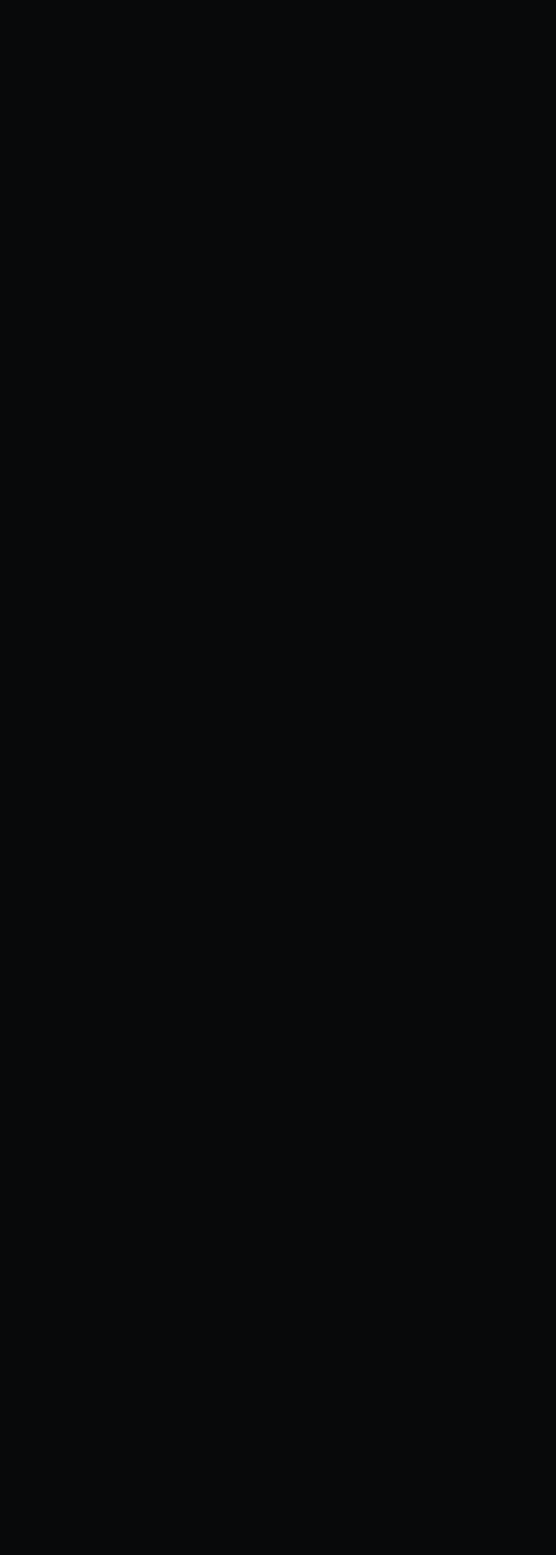
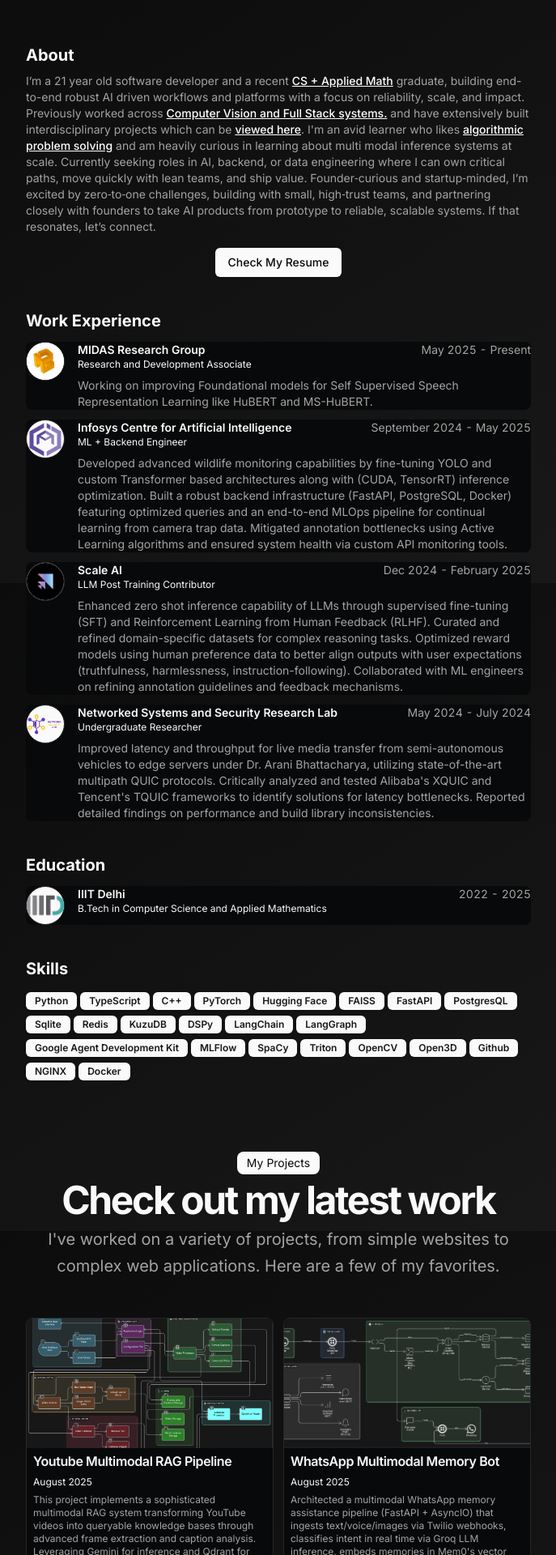
Before and after one commit to Vaibtan/latest-portfolio-website, a Next.js app: page / in a window 1280 px wide. Shown: the part 880-2800 px from the top of the page at 81% size, without its empty margins (296-983 px from the left). Before the commit the page ends 1013 px from the top, so only its background shows below. Built offline with nearby package versions, Linux system fonts and the light colour scheme.

Commit message:
changes background to gradient and added github heatmap

```diff
--- a/src/app/globals.css
+++ b/src/app/globals.css
@@ -70,7 +70,13 @@
   * {
     @apply border-border;
   }
+
   body {
     @apply bg-background text-foreground;
   }
+
+  .dark body {
+    background-image: linear-gradient(to bottom right, #0a0a0a, #1a1a1a);
+    background-attachment: fixed;
+  }
 }
--- a/src/app/page.tsx
+++ b/src/app/page.tsx
@@ -1,6 +1,9 @@
 import BlurFade from "@/components/magicui/blur-fade";
 import BlurFadeText from "@/components/magicui/blur-fade-text";
+import { ProjectCard } from "@/components/project-card";
+import { ResumeCard } from "@/components/resume-card";
 import { Avatar, AvatarFallback, AvatarImage } from "@/components/ui/avatar";
+import { Badge } from "@/components/ui/badge";
 import { Button } from "@/components/ui/button";
 import { DATA } from "@/data/resume";
 import Link from "next/link";
@@ -36,16 +39,17 @@ export default function Page() {
           </div>
         </div>
       </section>
-      <section id="schedule-meet">
-        <div className="mx-auto w-full max-w-2xl">
-          <BlurFade delay={BLUR_FADE_DELAY * 6}>
-            <div className="flex justify-start">
-              <Link href={DATA.calDotCom} target="_blank" rel="noopener noreferrer">
-                <Button className="bg-[#A52A2A] text-white hover:bg-[#8b2323]">Schedule Meet</Button>
-              </Link>
-            </div>
-          </BlurFade>
-        </div>
+      <section id="github-heatmap" className="w-full py-12">
+        <BlurFade delay={BLUR_FADE_DELAY * 6}>
+          <h2 className="text-xl font-bold mb-4">GitHub Activity</h2>
+          <div className="w-full flex justify-center">
+            <img
+              src={`https://ghchart.rshah.org/${DATA.contact.social.GitHub.url.split("/").pop()}`}
+              alt="GitHub Heatmap"
+              className="w-full h-auto"
+            />
+          </div>
+        </BlurFade>
       </section>
       <section id="about">
         <BlurFade delay={BLUR_FADE_DELAY * 3}>
@@ -70,9 +74,113 @@ export default function Page() {
           </div>
         </BlurFade>
       </section>
+      <section id="work">
+        <div className="flex min-h-0 flex-col gap-y-3">
+          <BlurFade delay={BLUR_FADE_DELAY * 5}>
+            <h2 className="text-xl font-bold">Work Experience</h2>
+          </BlurFade>
+          {DATA.work.map((work, id) => (
+            <BlurFade
+              key={work.company}
+              delay={BLUR_FADE_DELAY * 6 + id * 0.05}
+            >
+              <ResumeCard
+                key={work.company}
+                logoUrl={work.logoUrl}
+                altText={work.company}
+                title={work.company}
+                subtitle={work.title}
+                href={work.href}
+                badges={work.badges}
+                period={`${work.start} - ${work.end}`}
+                description={work.description}
+              />
+            </BlurFade>
+          ))}
+        </div>
+      </section>
+      <section id="education">
+        <div className="flex min-h-0 flex-col gap-y-3">
+          <BlurFade delay={BLUR_FADE_DELAY * 7}>
+            <h2 className="text-xl font-bold">Education</h2>
+          </BlurFade>
+          {DATA.education.map((education, id) => (
+            <BlurFade
+              key={education.school}
+              delay={BLUR_FADE_DELAY * 8 + id * 0.05}
+            >
+              <ResumeCard
+                key={education.school}
+                href={education.href}
+                logoUrl={education.logoUrl}
+                altText={education.school}
+                title={education.school}
+                subtitle={education.degree}
+                period={`${education.start} - ${education.end}`}
+              />
+            </BlurFade>
+          ))}
+        </div>
+      </section>
+      <section id="skills">
+        <div className="flex min-h-0 flex-col gap-y-3">
+          <BlurFade delay={BLUR_FADE_DELAY * 9}>
+            <h2 className="text-xl font-bold">Skills</h2>
+          </BlurFade>
+          <div className="flex flex-wrap gap-1">
+            {DATA.skills.map((skill, id) => (
+              <BlurFade key={skill} delay={BLUR_FADE_DELAY * 10 + id * 0.05}>
+                <Badge key={skill}>{skill}</Badge>
+              </BlurFade>
+            ))}
+          </div>
+        </div>
+      </section>
+      <section id="projects">
+        <div className="space-y-12 w-full py-12">
+          <BlurFade delay={BLUR_FADE_DELAY * 11}>
+            <div className="flex flex-col items-center justify-center space-y-4 text-center">
+              <div className="space-y-2">
+                <div className="inline-block rounded-lg bg-foreground text-background px-3 py-1 text-sm">
+                  My Projects
+                </div>
+                <h2 className="text-3xl font-bold tracking-tighter sm:text-5xl">
+                  Check out my latest work
+                </h2>
+                <p className="text-muted-foreground md:text-xl/relaxed lg:text-base/relaxed xl:text-xl/relaxed">
+                  I&apos;ve worked on a variety of projects, from simple
+                  websites to complex web applications. Here are a few of my
+                  favorites.
+                </p>
+              </div>
+            </div>
+          </BlurFade>
+          <div className="grid grid-cols-1 gap-3 sm:grid-cols-2 max-w-[800px] mx-auto">
+            {DATA.projects.map((project, id) => (
+              <BlurFade
+                key={project.title}
+                delay={BLUR_FADE_DELAY * 12 + id * 0.05}
+              >
+                <ProjectCard
+                  href={project.href}
+                  key={project.title}
+                  title={project.title}
+                  description={project.description}
+                  dates={project.dates}
+                  tags={project.technologies}
+                  image={project.image}
+                  video={project.video}
+                  links={project.links}
+                />
+              </BlurFade>
+            ))}
+          </div>
+        </div>
+      </section>
+
       <section id="contact">
         <div className="grid items-center justify-center gap-4 px-4 text-center md:px-6 w-full py-12">
-          <BlurFade delay={BLUR_FADE_DELAY * 11}>
+          <BlurFade delay={BLUR_FADE_DELAY * 17}>
             <div className="space-y-3">
               <h2 className="text-3xl font-bold tracking-tighter sm:text-5xl">
                 Get in Touch
@@ -95,6 +203,11 @@ export default function Page() {
                 and I&apos;ll be happy to connect with you and discuss about
                 potential opportunities.
               </p>
+              <div className="flex justify-center mt-4">
+                <Link href={DATA.calDotCom} target="_blank" rel="noopener noreferrer">
+                  <Button className="bg-[#A52A2A] text-white hover:bg-[#8b2323]">Schedule Meet</Button>
+                </Link>
+              </div>
             </div>
           </BlurFade>
         </div>
```
